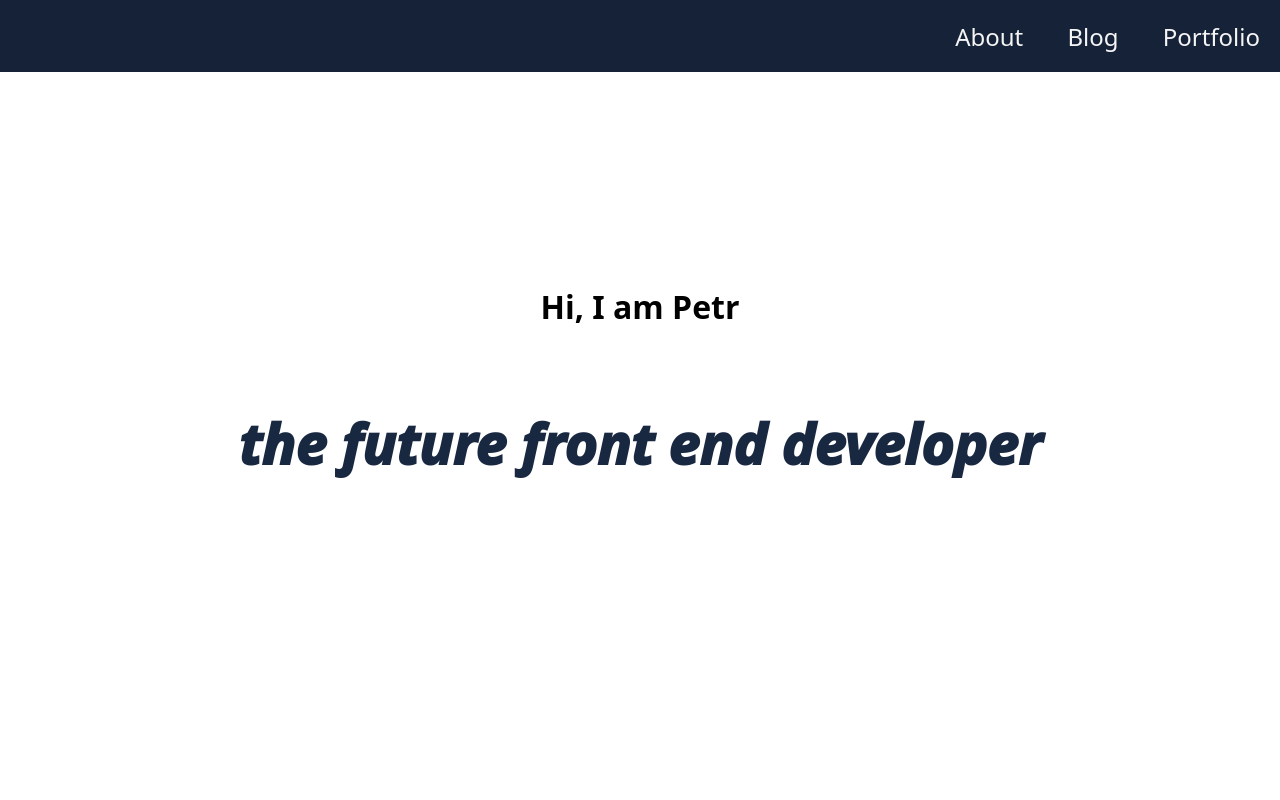
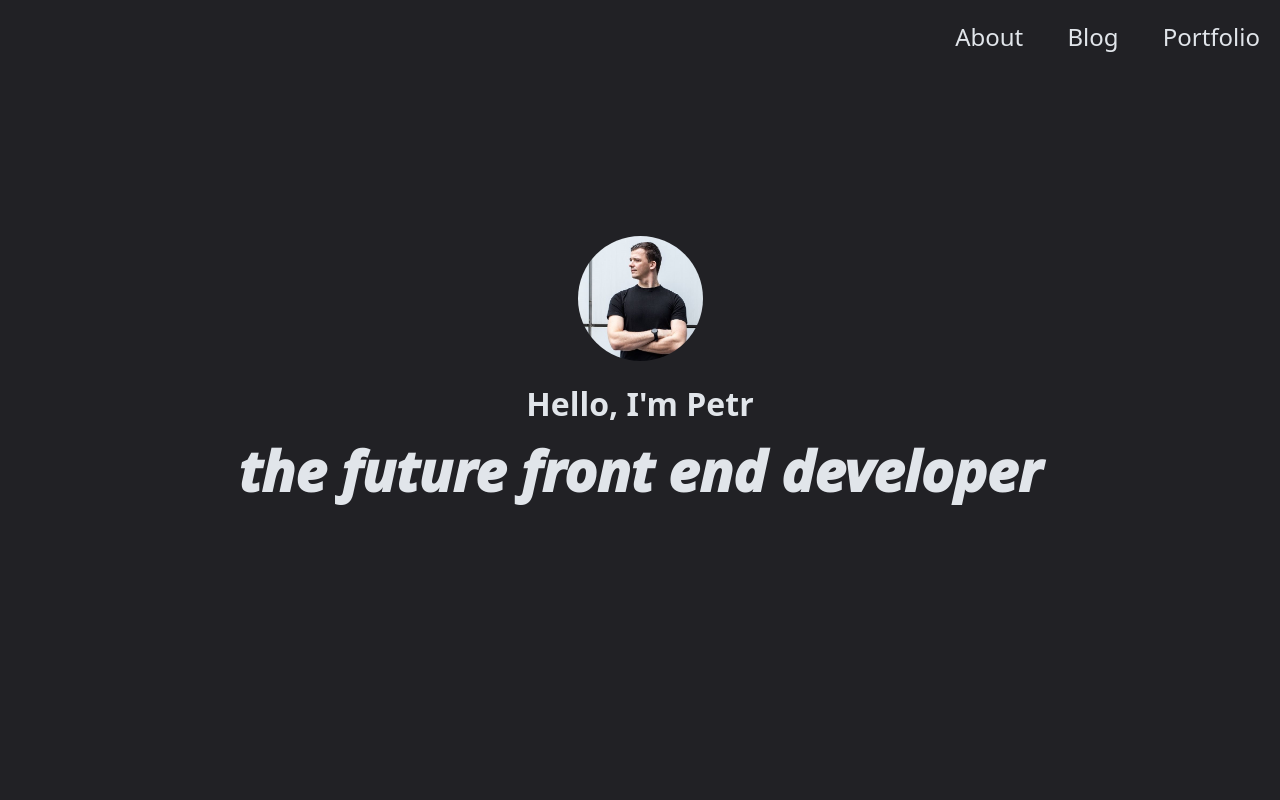
Before and after one commit to PetrValenta92/Personal_Page, a plain HTML site: page index.html in a window 1280 px wide. Shown: the top 800 px of the page. Drawn offline with Linux system fonts and the light colour scheme.

Commit message:
add profile picture, change colors

```diff
--- a/css/styles.css
+++ b/css/styles.css
@@ -1,12 +1,8 @@
-html {
-  scroll-behavior: smooth;
-}
-
 body {
   margin: 0;
-  background-color: #ffffff;;
+  background-color: #212125;
   font-family: system-ui;
-  color: #000000;
+  color: #e1e5ea;
 }
 
 h1 {
@@ -20,11 +16,11 @@ h2 {
 }
 
 p {
-  color: #192841;
+  color: #e1e5ea;
 }
 
 #navbar {
-  background-color: #152238;;
+  background-color: #212125;
   position: fixed;
   top: 0;
   left: 0;
@@ -36,7 +32,7 @@ p {
 
 
 #navbar a {
-  color: #f5f5f5;
+  color: #e1e5ea;
   font-size: 1.5em;
   text-decoration: none;
   font-weight: 400;
@@ -44,12 +40,11 @@ p {
 }
 
 #navbar a:hover {
-  background-color:	#23395d;
-  color: #f5f5f5;
+  background-color:	#b3bfc9;
+  color: #000000;
 }
 
 #welcome-section {
-  color: 	(64,64,64);
   padding-top: 0;
   display: flex;
   flex-direction: column;
@@ -63,20 +58,27 @@ p {
   font-size: 3.5em;
   font-weight: 1000;
   font-style: italic;
+  margin-top: -0.25em;
+}
+
+.profile-image {
+  width: 125px;
+  height: 125px;
+  border-radius: 50%;
 }
 
 #contacts {
   text-align: center;
 }
 
-@media (max-width: 768px) {
+/* @media (max-width: 768px) {
   h1 {
     font-weight: 700;
   }
-}
+} */
 
 .links {
-  background-color: #152238;;
+  background-color: #212125;
   left: 0;
   width: 100%;
   height: 100px;
--- a/index.html
+++ b/index.html
@@ -21,7 +21,8 @@
 
     <main id="projects-section">
         <div id="welcome-section">
-            <h1>Hi, I am Petr</h1>
+            <img src="./pictures/profilovka.jpg" alt="Profile image" class="profile-image">
+            <h1>Hello, I'm Petr</h1>
             <p>the future front end developer</p>
         </div>
     </main>
```
Also changed, not shown: pictures/profilovka.jpg (added).
